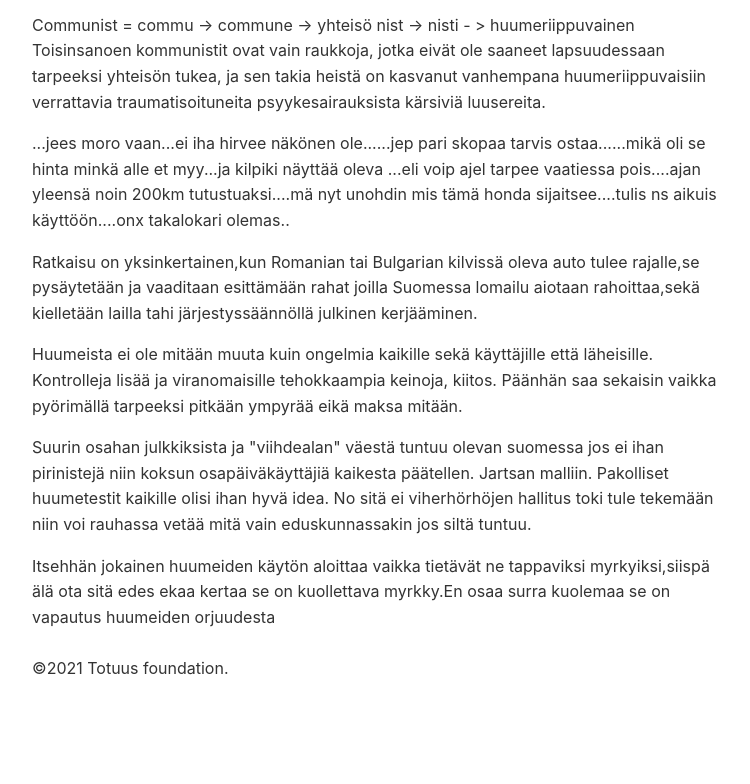
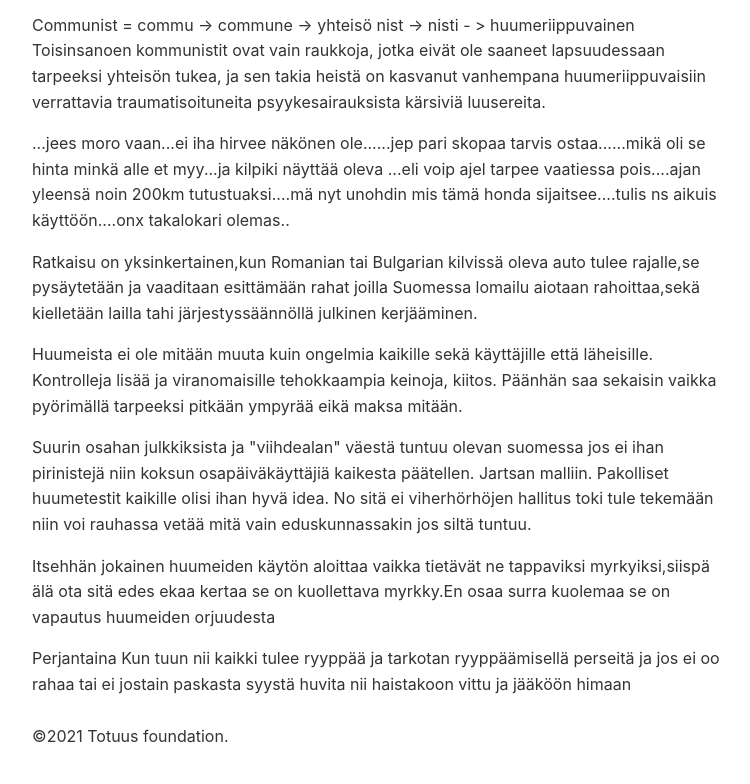
Before and after one commit to ninpnin/totuuksia, a plain HTML site: page index.html in a window 1280 px wide. Shown: the part 622-1406 px from the top of the page, without its empty margins (258-1008 px from the left). Before the commit the page ends 1339 px from the top, so only its background shows below. Drawn offline with nearby package versions, Linux system fonts and the light colour scheme.

Commit message:
Update index.html

```diff
--- a/index.html
+++ b/index.html
@@ -65,7 +65,7 @@ Päänhän saa sekaisin vaikka pyörimällä tarpeeksi pitkään ympyrää eikä
 <p>Suurin osahan julkkiksista ja "viihdealan" väestä tuntuu olevan suomessa jos ei ihan pirinistejä niin koksun osapäiväkäyttäjiä kaikesta päätellen. Jartsan malliin. Pakolliset huumetestit kaikille olisi ihan hyvä idea. No sitä ei viherhörhöjen hallitus toki tule tekemään niin voi rauhassa vetää mitä vain eduskunnassakin jos siltä tuntuu.</p>
 
 <p>Itsehhän jokainen huumeiden käytön aloittaa vaikka tietävät ne tappaviksi myrkyiksi,siispä älä ota sitä edes ekaa kertaa se on kuollettava myrkky.En osaa surra kuolemaa se on vapautus huumeiden orjuudesta</p>
-    </div>
+<p>Perjantaina Kun tuun nii kaikki tulee ryyppää ja tarkotan ryyppäämisellä perseitä ja jos ei oo rahaa tai ei jostain paskasta syystä huvita nii haistakoon vittu ja jääköön himaan</p>    </div>
     </article>
     <footer>©2021 Totuus foundation.</footer>
     </main>
```
